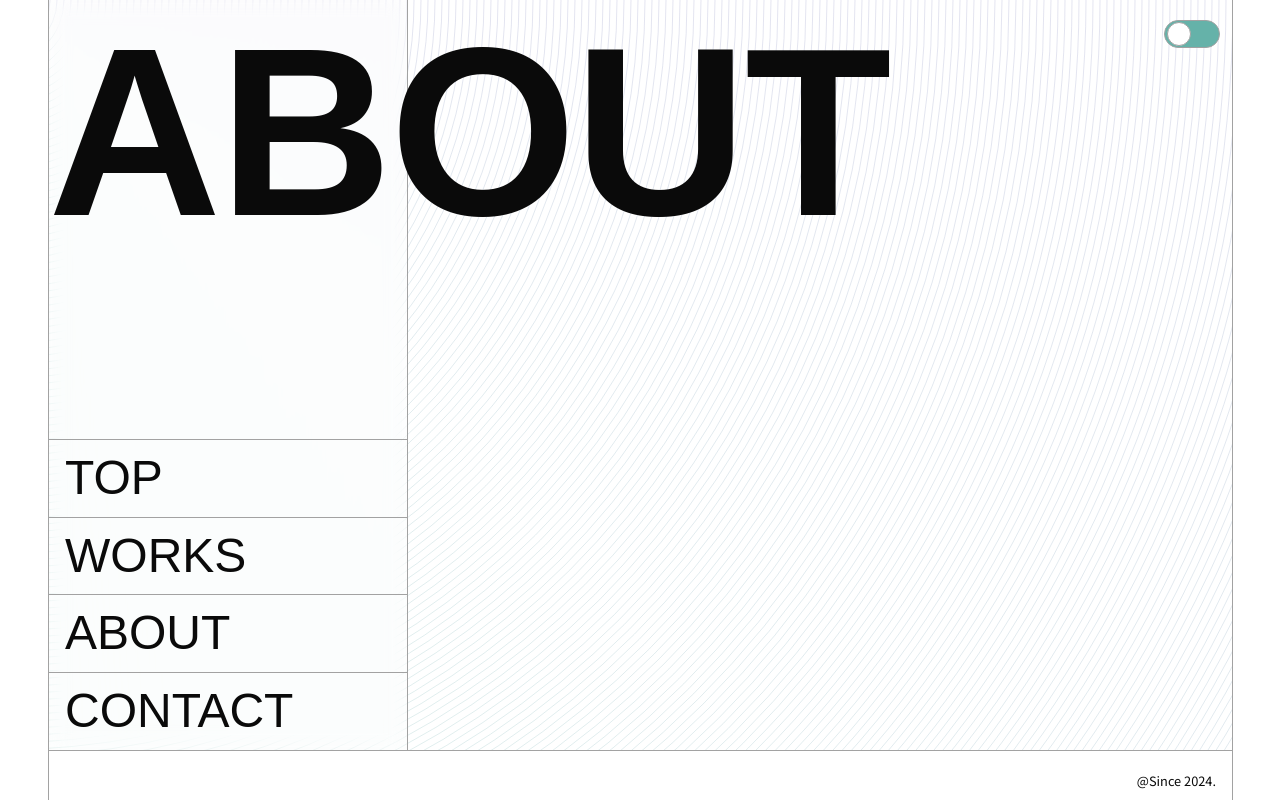
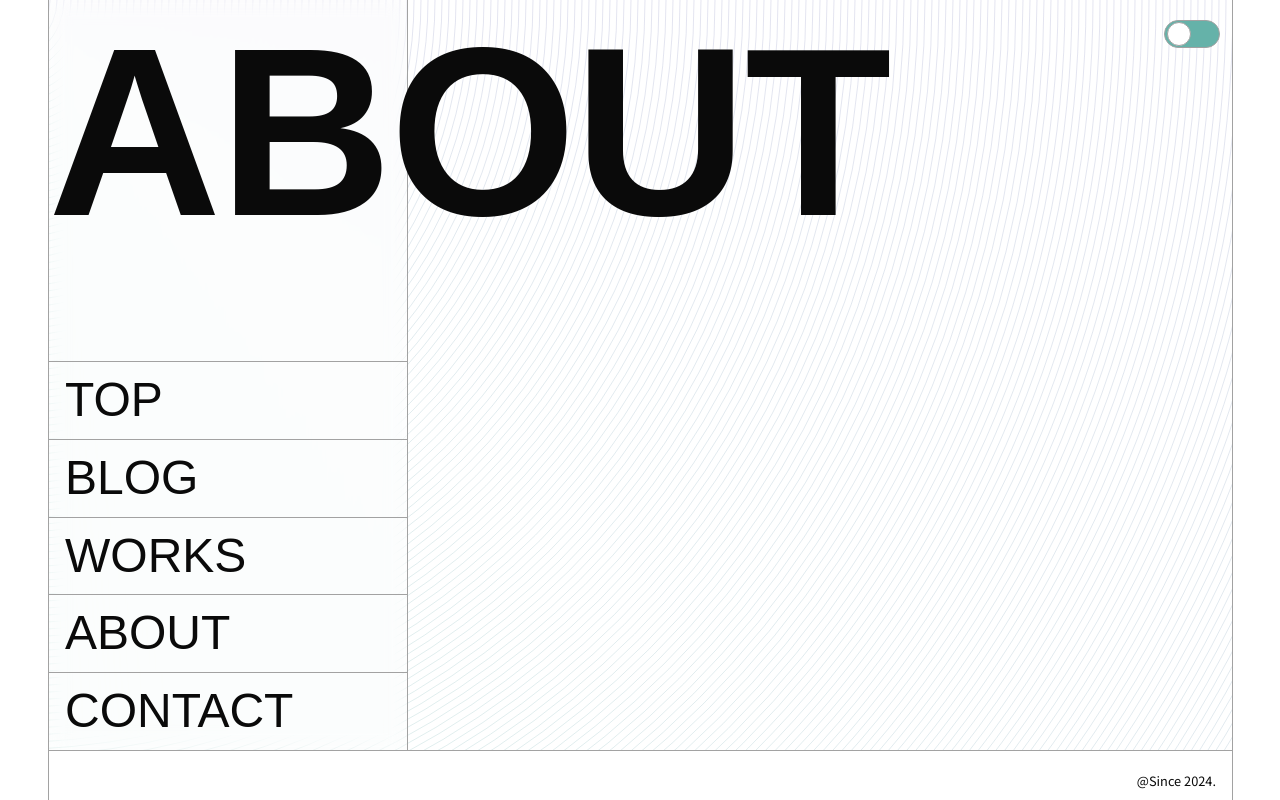
Before and after one commit to kabosu-s/portfolio, a Next.js app: page /about in a window 1280 px wide. Built offline with nearby package versions, Linux system fonts and the light colour scheme; a web font is replaced by a local one.

Commit message:
menu追加

```diff
--- a/app/style/page.module.scss
+++ b/app/style/page.module.scss
@@ -35,6 +35,7 @@
   width: 100%;
   min-height: 700px;
   background: rgba(var(--background), 0.5);
+  -webkit-backdrop-filter: blur(3px);
   backdrop-filter: blur(3px);
   border-top: var(--outline) solid 1px;
   z-index: 9;
--- a/components/header/Header.module.scss
+++ b/components/header/Header.module.scss
@@ -6,6 +6,7 @@
   top: 0;
   left: 3rem;
   background: rgba(var(--background), 0.8);
+  -webkit-backdrop-filter: blur(10px);
   backdrop-filter: blur(10px);
   border-right: var(--outline) solid 1px;
   border-left: var(--outline) solid 1px;
--- a/components/header/Header.tsx
+++ b/components/header/Header.tsx
@@ -13,8 +13,9 @@ const afacad = Afacad({
 
 const menuItems = [
   { text: 'TOP', hoverText: 'Welcome', src: '/' },
+  { text: 'BLOG', hoverText: 'Memo', src: '/#blog' },
   { text: 'WORKS', hoverText: 'Works', src: '/#works' },
-  { text: 'ABOUT', hoverText: 'About', src: '/#about' },
+  { text: 'ABOUT', hoverText: 'MySkill', src: '/#about' },
   { text: 'CONTACT', hoverText: 'Contact', src: '/#contact' },
 ];
 
```
